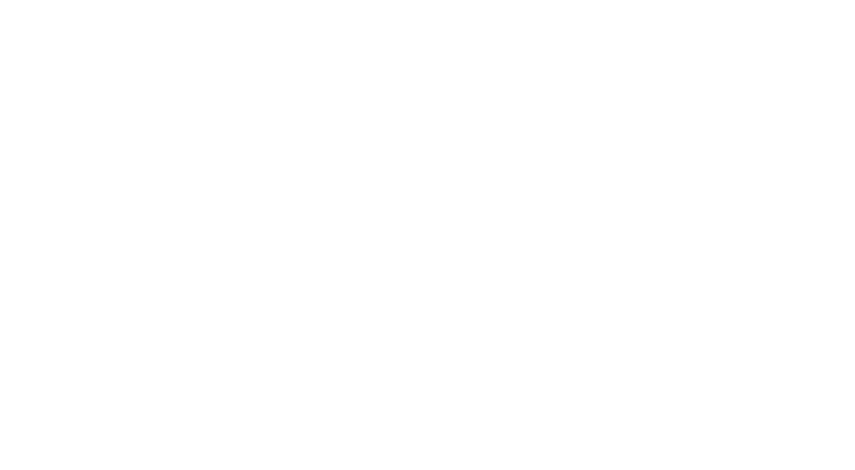
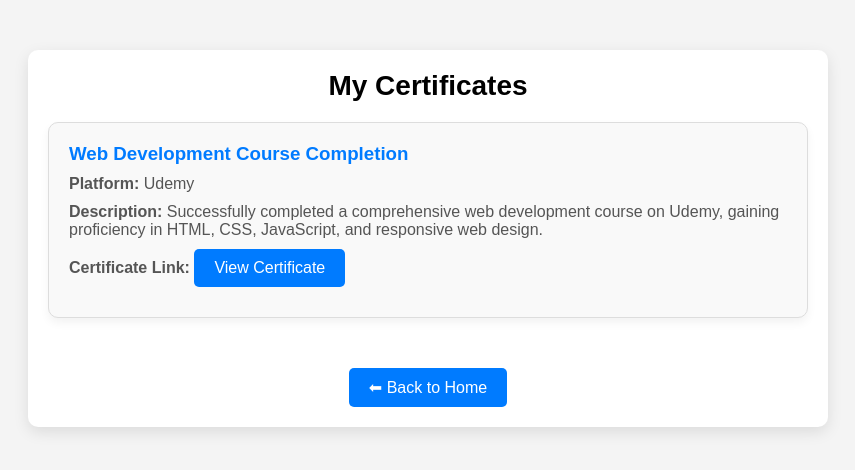
Before and after one commit to Darshan-02/Portfolio, a plain HTML site: page components/certificate.html in a window 1280 px wide. Shown: the whole page, without its empty margins (212-1067 px from the left). Drawn offline with Linux system fonts and the light colour scheme.

Commit message:
Certificate is added

```diff
--- a/components/certificate.html
+++ b/components/certificate.html
@@ -3,9 +3,32 @@
   <head>
     <meta charset="UTF-8" />
     <meta name="viewport" content="width=device-width, initial-scale=1.0" />
+    <link rel="stylesheet" href="../stylesheets/certificateStyles.css" />
     <title>Document</title>
   </head>
   <body>
-    <div class="container"></div>
+    <div class="container">
+      <h1>My Certificates</h1>
+
+      <!-- Certificate: Web Development Course -->
+      <div class="certificate-item">
+        <h3>Web Development Course Completion</h3>
+        <p><strong>Platform:</strong> Udemy</p>
+        <p>
+          <strong>Description:</strong> Successfully completed a comprehensive
+          web development course on Udemy, gaining proficiency in HTML, CSS,
+          JavaScript, and responsive web design.
+        </p>
+        <p>
+          <strong>Certificate Link:</strong>
+          <a href="https://ude.my/UC-69a6be6b-b5d8-4919-8ad6-f727f456b1ea/">
+            View Certificate
+          </a>
+        </p>
+      </div>
+
+      <!-- ✅ Back to Home Button -->
+      <a href="../index.html" class="back-button">⬅ Back to Home</a>
+    </div>
   </body>
 </html>
--- a/stylesheets/certificateStyles.css
+++ b/stylesheets/certificateStyles.css
@@ -0,0 +1,86 @@
+* {
+  margin: 0;
+  padding: 0;
+  box-sizing: border-box;
+}
+
+body {
+  font-family: Arial, sans-serif;
+  background-color: #f4f4f4;
+}
+
+.container {
+  max-width: 800px;
+  margin: 50px auto;
+  padding: 20px;
+  background-color: white;
+  border-radius: 10px;
+  box-shadow: 0 5px 15px rgba(0, 0, 0, 0.1);
+  text-align: center;
+}
+
+h1 {
+  font-size: 28px;
+  margin-bottom: 20px;
+}
+
+.certificate-item {
+  text-align: left;
+  padding: 20px;
+  border: 1px solid #ddd;
+  border-radius: 10px;
+  background-color: #f9f9f9;
+  box-shadow: 0 5px 10px rgba(0, 0, 0, 0.05);
+  margin-bottom: 20px;
+}
+
+.certificate-item h3 {
+  color: #007bff;
+  margin-bottom: 10px;
+}
+
+.certificate-item p {
+  font-size: 16px;
+  color: #555;
+  margin-bottom: 10px;
+}
+
+.certificate-item a {
+  display: inline-block;
+  padding: 10px 20px;
+  background-color: #007bff;
+  color: white;
+  text-decoration: none;
+  border-radius: 5px;
+  transition: 0.3s;
+}
+
+.certificate-item a:hover {
+  background-color: #0056b3;
+}
+
+.back-button {
+  display: inline-block;
+  margin-top: 30px;
+  padding: 10px 20px;
+  background-color: #007bff;
+  color: white;
+  text-decoration: none;
+  border-radius: 5px;
+  transition: 0.3s;
+}
+
+.back-button:hover {
+  background-color: #0056b3;
+}
+
+/* ✅ Responsive Design */
+@media (max-width: 600px) {
+  .container {
+    width: 90%;
+  }
+
+  .certificate-item {
+    padding: 15px;
+  }
+}
```
